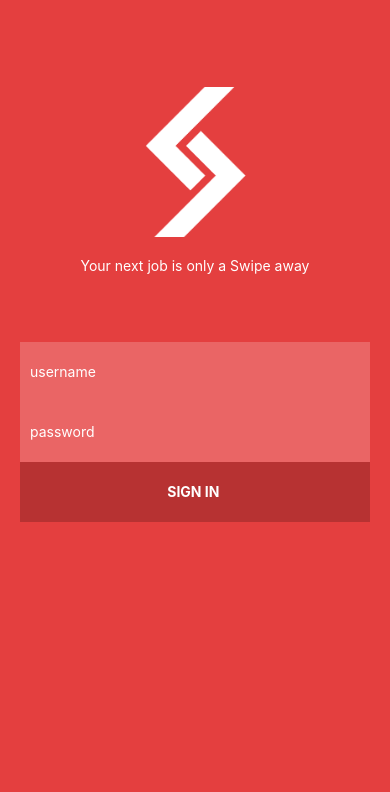
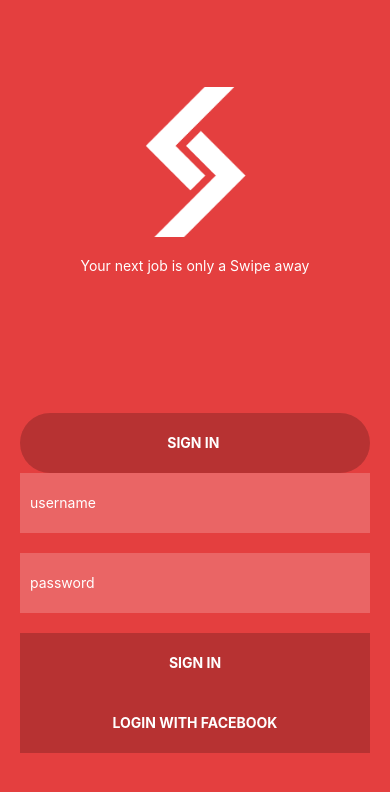
Before and after one commit to devsuoa/workshop-three-2019, a React Native app: screen / in a window 390 px wide. Shown: the top 792 px of the page. Built offline with nearby package versions, Linux system fonts and the light colour scheme.

Commit message:
refactor button component

```diff
--- /dev/null
+++ b/components/MaterialButton/MaterialButton.js
@@ -0,0 +1,13 @@
+import React from "react";
+import { TouchableOpacity, Text } from "react-native";
+import styles from "./MaterialButton.styles";
+
+export class MaterialButton extends React.Component {
+    render() {
+        return (
+            <TouchableOpacity style={styles.buttonContainer}>
+                <Text style={styles.buttonText}>{this.props.buttonText}</Text>
+            </TouchableOpacity>
+        );
+    }
+}
--- /dev/null
+++ b/components/MaterialButton/MaterialButton.styles.js
@@ -0,0 +1,15 @@
+import { StyleSheet } from "react-native";
+
+export default StyleSheet.create({
+    buttonContainer: {
+        height: 60,
+        backgroundColor: "#FFF",
+        justifyContent: "center",
+        alignItems: "center",
+        backgroundColor: "rgba(0, 0, 0, 0.2)"
+    },
+    buttonText: {
+        color: "#FFF",
+        fontWeight: "700"
+    }
+})
--- a/screens/LoginScreen.js
+++ b/screens/LoginScreen.js
@@ -1,6 +1,7 @@
 import React from "react";
 import { View, Text, Image, TouchableOpacity, TextInput } from "react-native";
 import styles from "./LoginScreen.styles";
+import { MaterialButton } from "../components/MaterialButton/MaterialButton";
 
 export class LoginScreen extends React.Component {
     render() {
@@ -11,11 +12,13 @@ export class LoginScreen extends React.Component {
                     <Text style={styles.headerText}>Your next job is only a Swipe away</Text>
                 </View>
                 <View style={styles.formContainer}>
+                    <TouchableOpacity style={[styles.buttonContainer, { borderRadius: 50 }]}>
+                        <Text style={styles.buttonText}>SIGN IN </Text>
+                    </TouchableOpacity>
                     <TextInput placeholder="username" placeholderTextColor="#FFF" style={styles.inputContainer}/>
                     <TextInput placeholder="password" secureTextEntry={true} placeholderTextColor="#FFF" style={styles.inputContainer}/>
-                    <TouchableOpacity style={styles.buttonContainer}>
-                        <Text style={styles.buttonText}>SIGN IN </Text>
-                    </TouchableOpacity>
+                    <MaterialButton buttonText="SIGN IN" />
+                    <MaterialButton buttonText="LOGIN WITH FACEBOOK"/>
                 </View>
 
             </View>
--- a/screens/LoginScreen.styles.js
+++ b/screens/LoginScreen.styles.js
@@ -17,6 +17,7 @@ export default StyleSheet.create({
     },
     formContainer: {
         flex: 3,
+        justifyContent: "center"
     },
     imageStyle: {
         width: 150,
@@ -37,6 +38,7 @@ export default StyleSheet.create({
         height: 60,
         color: "#FFF",
         padding: 10,
-        backgroundColor: "rgba(255, 255,255, 0.2)"
+        backgroundColor: "rgba(255, 255,255, 0.2)",
+        marginBottom: 20
     }
 })
```
